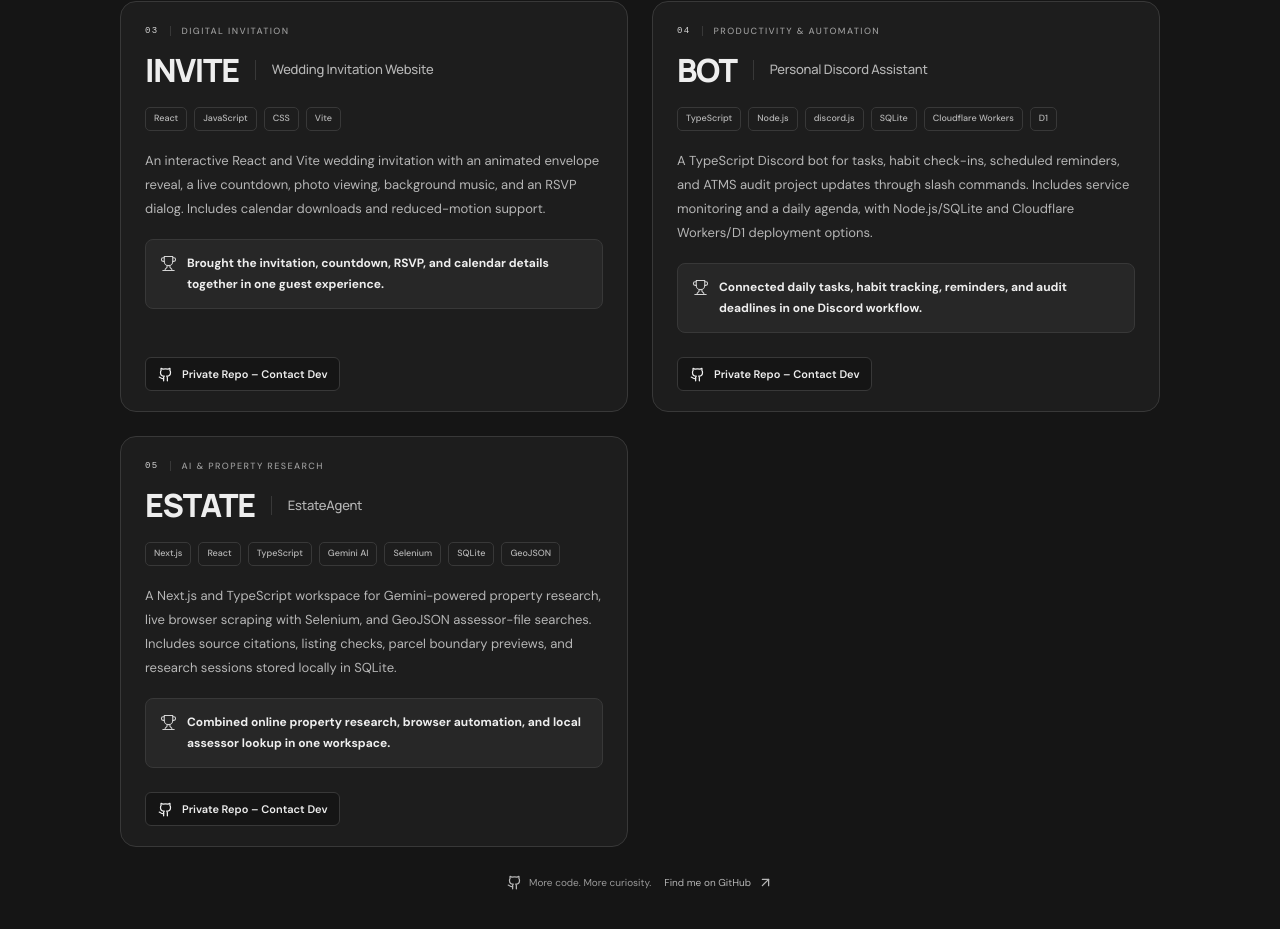
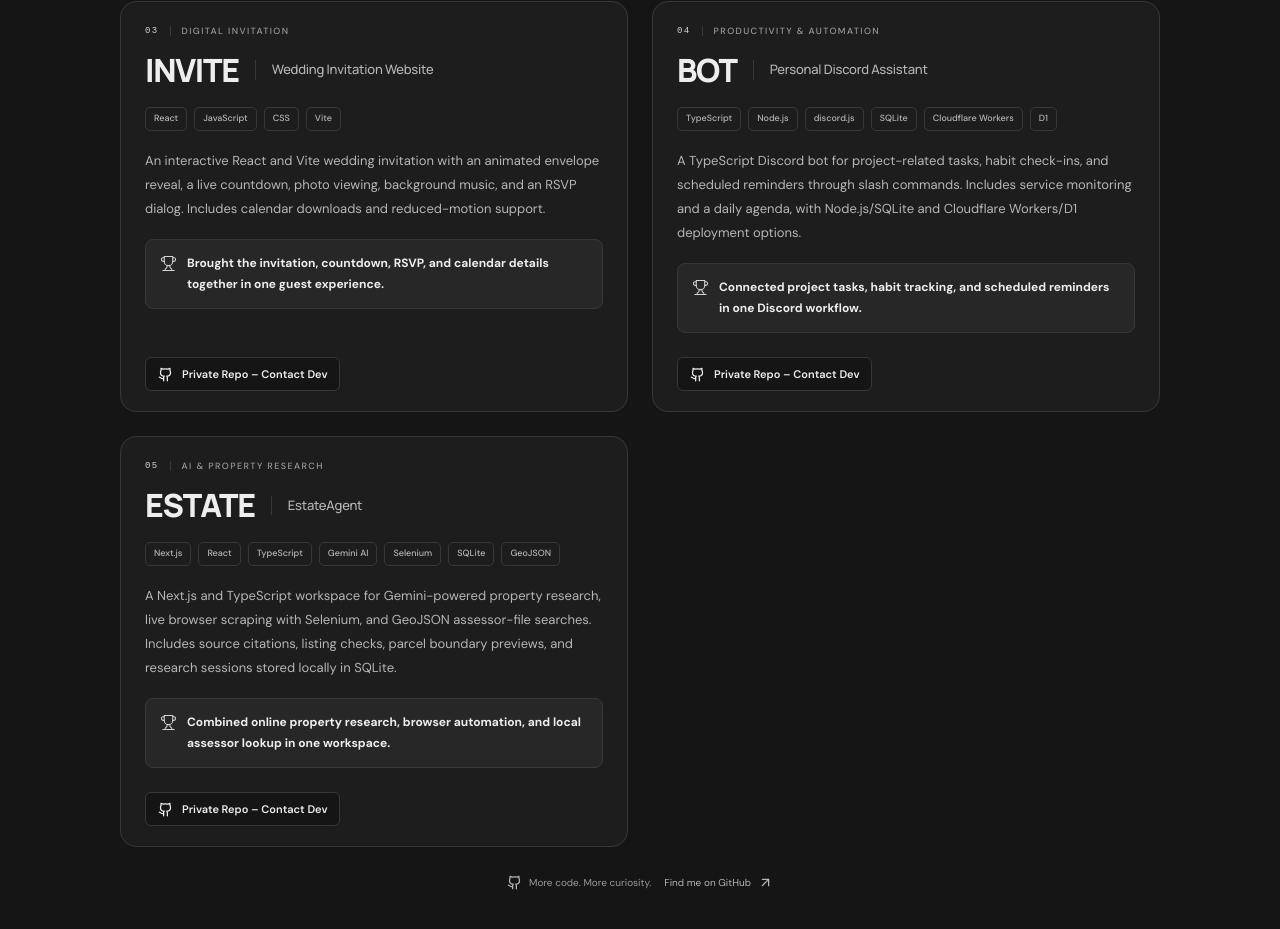
Before and after one commit to jeko-sukunapromax/portfolio-jericho, a React (Vite) app: page / in a window 1280 px wide. Shown: the part 3389-4318 px from the top of the page. Built offline with nearby package versions, Linux system fonts and the light colour scheme.

Commit message:
Use general project wording for Discord bot card

```diff
--- a/src/content.ts
+++ b/src/content.ts
@@ -258,10 +258,10 @@ export const projects: PortfolioProject[] = [
     title: "Personal Discord Assistant",
     category: "Productivity & automation",
     description:
-      "A TypeScript Discord bot for tasks, habit check-ins, scheduled reminders, and ATMS audit project updates through slash commands. Includes service monitoring and a daily agenda, with Node.js/SQLite and Cloudflare Workers/D1 deployment options.",
+      "A TypeScript Discord bot for project-related tasks, habit check-ins, and scheduled reminders through slash commands. Includes service monitoring and a daily agenda, with Node.js/SQLite and Cloudflare Workers/D1 deployment options.",
     tags: ["TypeScript", "Node.js", "discord.js", "SQLite", "Cloudflare Workers", "D1"],
     highlight:
-      "Connected daily tasks, habit tracking, reminders, and audit deadlines in one Discord workflow.",
+      "Connected project tasks, habit tracking, and scheduled reminders in one Discord workflow.",
   },
   {
     id: "estateagent",
```
